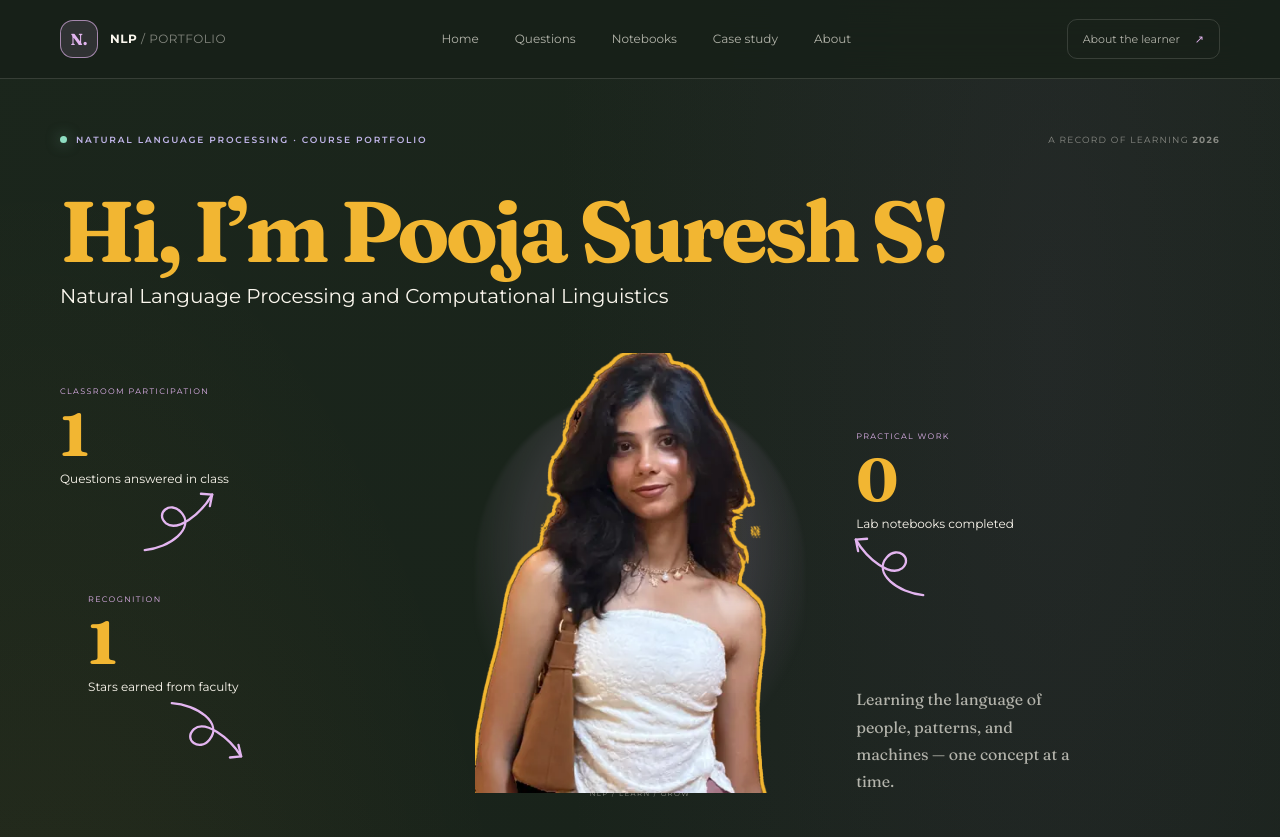
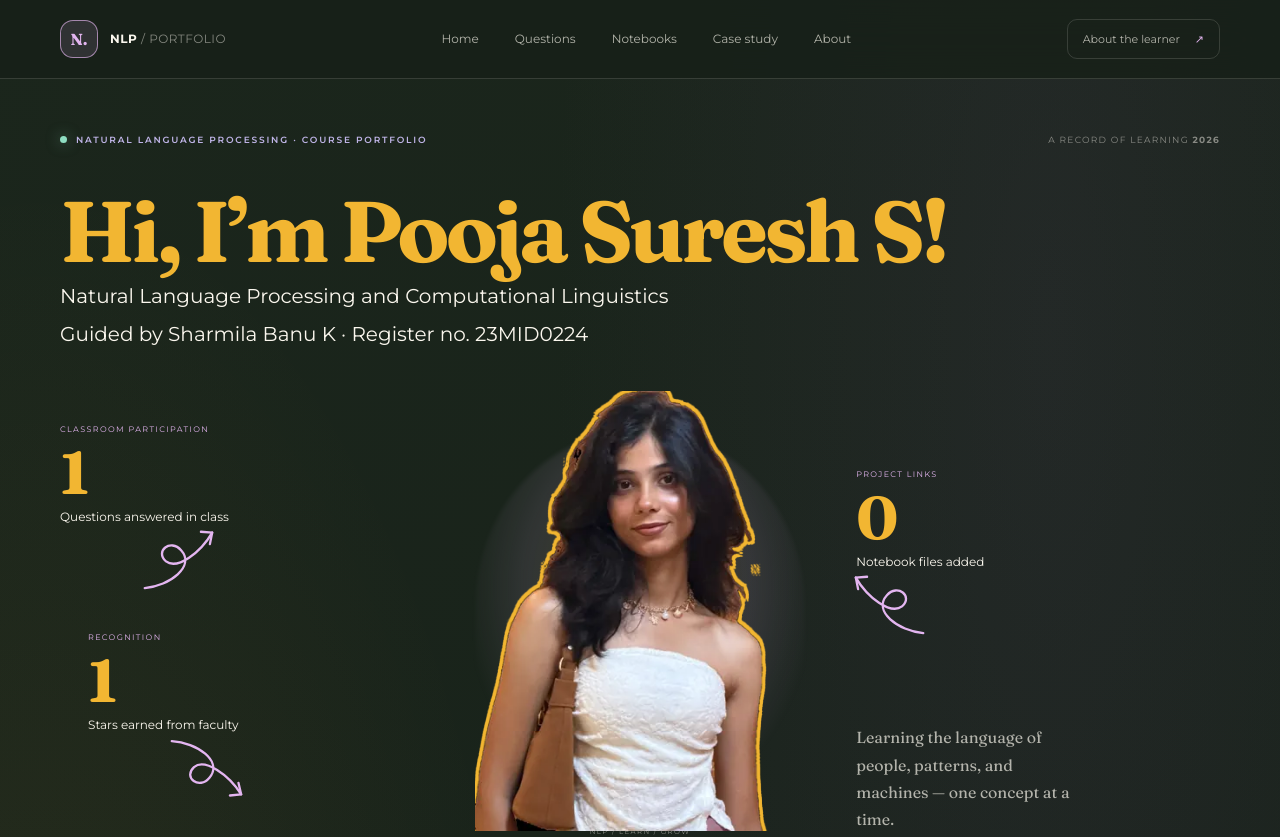
Before and after one commit to 23-mid-0347/Portfolio, a React (Vite) app: page / in a window 1280 px wide. Shown: the top 837 px of the page. Built offline with nearby package versions, Linux system fonts and the light colour scheme; no server answers.

Commit message:
Polish profile hero with course details and accurate content notes

```diff
--- a/src/App.tsx
+++ b/src/App.tsx
@@ -53,6 +53,7 @@ export default function App() {
           <span className="brand-name">NLP <span>/ PORTFOLIO</span></span>
         </a>
         <p>A record of learning, one question at a time.</p>
+        <a className="back-to-top" href="mailto:pooja.s2023c@vitstudent.ac.in">Contact Pooja ↗</a>
         <a className="back-to-top" href="#home">Back to top ↑</a>
       </footer>
     </div>
--- a/src/components/Hero.tsx
+++ b/src/components/Hero.tsx
@@ -16,6 +16,7 @@ export default function Hero() {
       <div className="hero-heading">
         <h1>Hi, I’m {profile.name}!</h1>
         <p>{profile.tagline}</p>
+        <p className="hero-course-meta">Guided by {profile.facultyGuide} · Register no. {profile.registerNumber}</p>
       </div>
 
       <div className="hero-grid">
@@ -51,8 +52,8 @@ export default function Hero() {
 
         <div className="hero-side hero-side-right">
           <article className="hero-note">
-            <span className="hero-note-label">PRACTICAL WORK</span>
-            <StatCallout value={stats.notebooks} label="Lab notebooks completed" />
+            <span className="hero-note-label">PROJECT LINKS</span>
+            <StatCallout value={stats.notebooks} label="Notebook files added" />
             <CurlArrow className="note-arrow arrow-left" />
           </article>
           <p className="hero-side-copy">Learning the language of people, patterns, and machines — one concept at a time.</p>
--- a/src/data/notebooks.ts
+++ b/src/data/notebooks.ts
@@ -1,5 +1,5 @@
 import type { NotebookSummary } from '../types/notebook'
 
-// The previous portfolio links to these source notebooks. Their .ipynb files
-// should be added under content/notebooks/raw/ before enabling the notebook reader.
+// The previous portfolio contains these notebook links. Add their original
+// .ipynb files to content/notebooks/raw/ to generate readable notebook pages.
 export const notebooks: NotebookSummary[] = []
--- a/src/data/profile.ts
+++ b/src/data/profile.ts
@@ -14,4 +14,5 @@ export const profile = {
   writeup: 'https://drive.google.com/file/d/178Ci9QvIHF5Twl0Z0_59aUF9RAQ03p1_/view?usp=sharing',
   ppt: 'https://docs.google.com/presentation/d/1GQ0C5V7rkjHcahwKxQqRznjTDzrOSpkb/edit?usp=sharing&ouid=102457863567932430461&rtpof=true&sd=true',
   video: 'https://drive.google.com/file/d/1Oiar4A474BqZ-nnwLzasFWSyIib5sdi4/view?usp=sharing',
+  highlights: ['Corpus analysis with NLTK', 'Finite-State Transducers and morphology', 'Text classification with Naive Bayes and CountVectorizer', 'Query-aware LLM chat-history compression'],
 }
```
